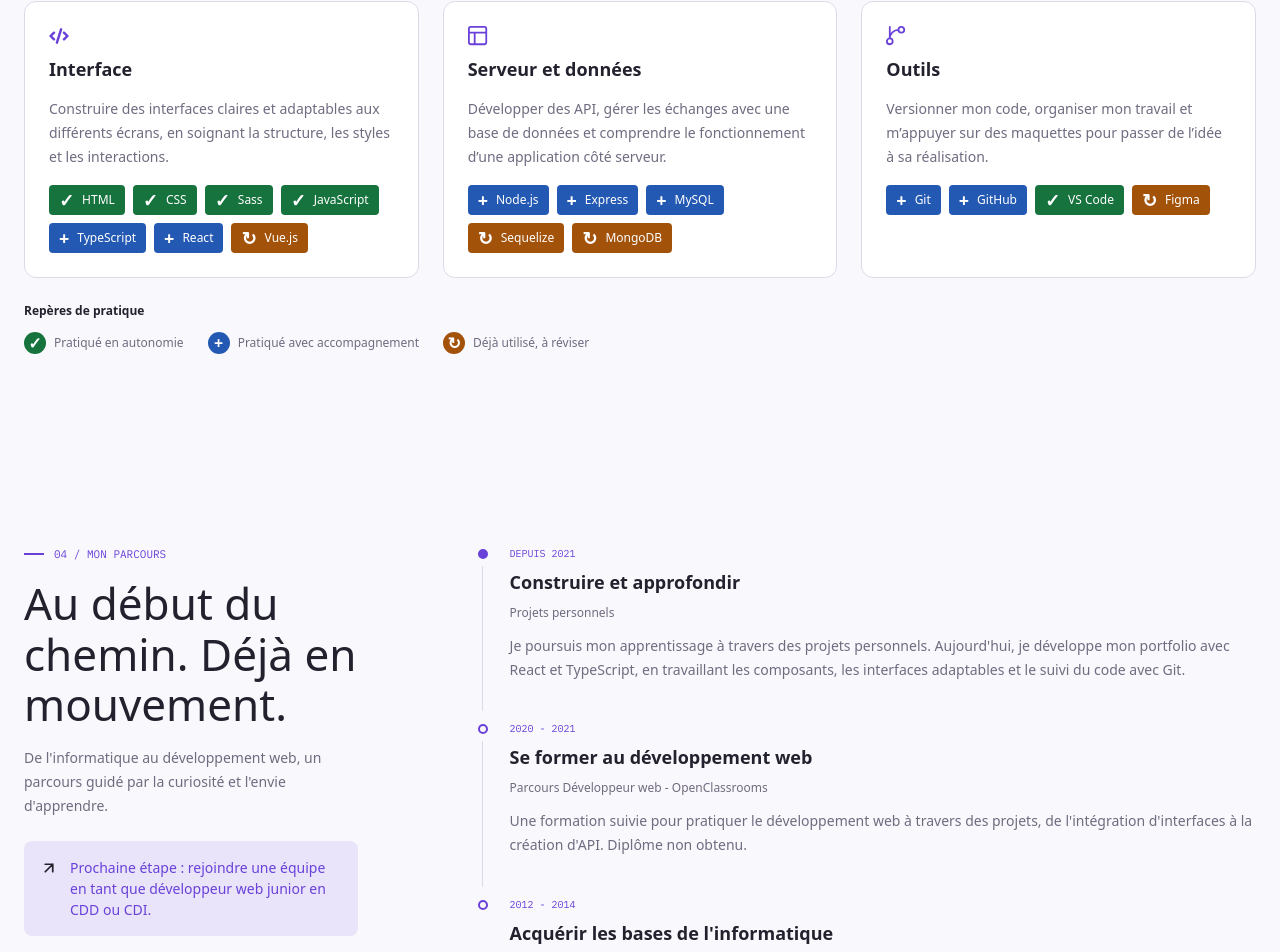
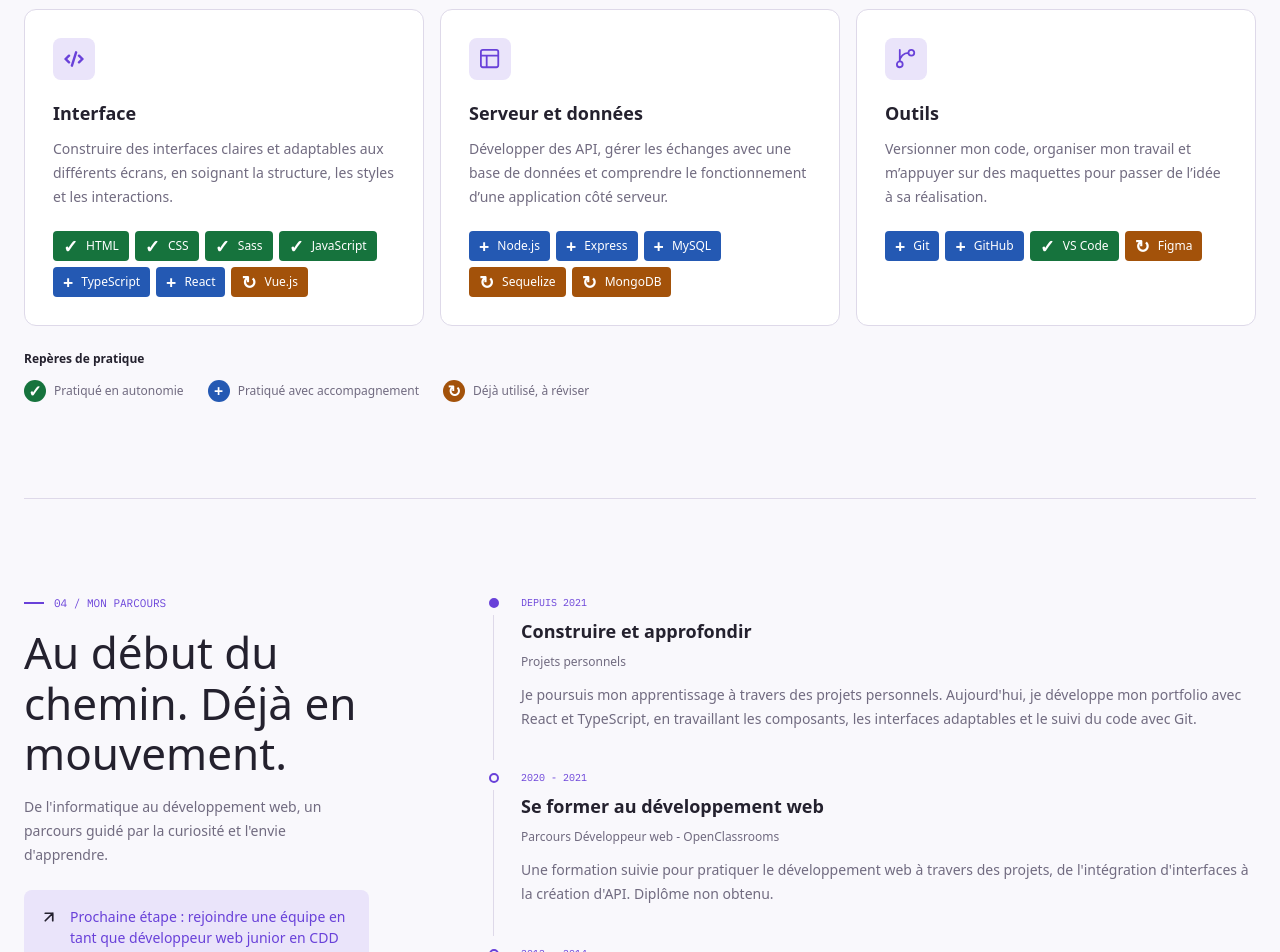
Before and after one commit to VaugeoisThomas/portefolio, a React (Vite) app: page / in a window 1280 px wide. Shown: the part 3180-4132 px from the top of the page. Built offline with nearby package versions, Linux system fonts and the light colour scheme.

Commit message:
style: rapprocher les compétences et le parcours de la maquette

```diff
--- a/src/components/Background/Background.css
+++ b/src/components/Background/Background.css
@@ -1,3 +1,8 @@
+/* Sépare visuellement les compétences du parcours. */
+.background {
+  border-top: 1px solid var(--color-border);
+}
+
 .background-header {
   display: grid;
   gap: var(--space-4);
@@ -94,7 +99,7 @@
 @media (min-width: 80rem) {
   .background {
     display: grid;
-    grid-template-columns: minmax(0, 3fr) minmax(0, 7fr);
+    grid-template-columns: minmax(0, 360fr) minmax(0, 800fr);
     gap: 7.5rem;
     align-items: start;
   }
--- a/src/components/Skills/Skills.css
+++ b/src/components/Skills/Skills.css
@@ -35,7 +35,17 @@
   display: flex;
   flex-direction: column;
   align-items: flex-start;
-  gap: var(--space-3);
+  gap: 1.375rem;
+}
+
+/* Support de l’icône, distinct du pictogramme lui-même. */
+.skills-group-icon {
+  display: grid;
+  place-items: center;
+  width: 2.625rem;
+  height: 2.625rem;
+  border-radius: 0.5rem;
+  background: var(--color-accent-background);
 }
 
 .skills-group-heading img {
@@ -61,7 +71,7 @@
 }
 
 .skills-group-description {
-  margin-top: var(--space-4);
+  margin-top: var(--space-3);
 }
 
 /* Une légende commune aux trois cartes, adaptable aux petits écrans. */
@@ -94,7 +104,18 @@
 
 @media (min-width: 80rem) {
   .skills-list {
+    margin-top: var(--space-10);
+    gap: var(--space-4);
     grid-template-columns: repeat(3, minmax(0, 1fr));
+  }
+
+  .skills-group {
+    padding: 1.75rem;
+  }
+
+  .skills-group ul {
+    margin-top: 1.375rem;
+    gap: 0.375rem;
   }
 
   .skills-header {
--- a/src/components/Skills/Skills.tsx
+++ b/src/components/Skills/Skills.tsx
@@ -18,7 +18,9 @@ function Skills() {
                 {skillGroups.map(skill => (
                     <article className="skills-group" key={skill.id}>
                         <div className="skills-group-heading">
-                            <img src={skill.icon} alt="" />
+                            <span className="skills-group-icon">
+                                <img src={skill.icon} alt="" />
+                            </span>
                             <h3>{skill.title}</h3>
                         </div>
                         <p className='skills-group-description'>{skill.description}</p>
```
